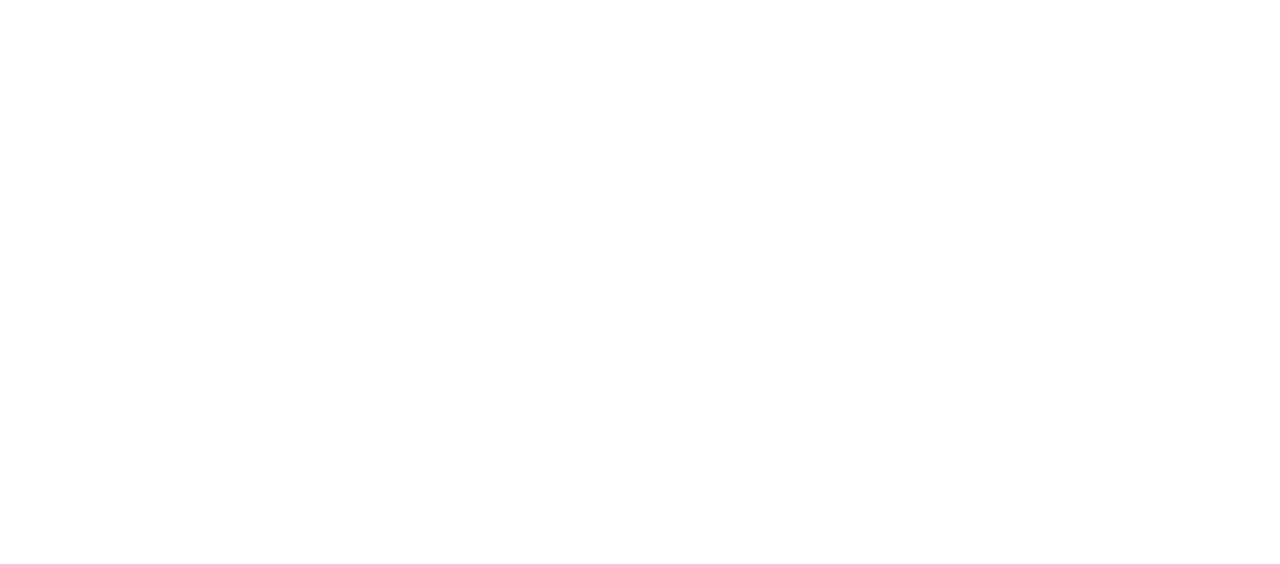
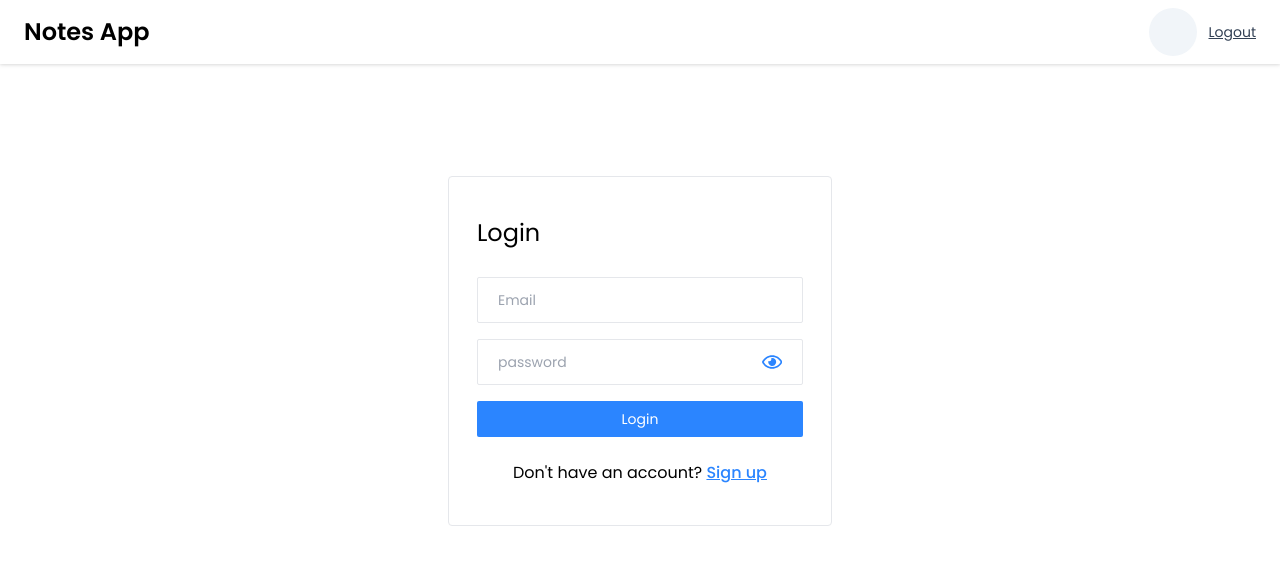
Before and after one commit to SivaPhoenix/notes_app_frontend, a React (Vite) app: page / in a window 1280 px wide. Before the commit this address had no page. Shown: the top 564 px of the page. Built offline with nearby package versions, Linux system fonts and the light colour scheme.

Commit message:
Direct to Login Page

```diff
--- a/src/App.jsx
+++ b/src/App.jsx
@@ -8,6 +8,7 @@
 const routes=(
   <Router>
     <Routes>
+    <Route path="/" exact element={<Login />} />
       <Route path="/dashboard" exact element={<Home />} />
       <Route path="/login" exact element={<Login />} />
       <Route path="/signup" exact element={<SignUp />} />
```
